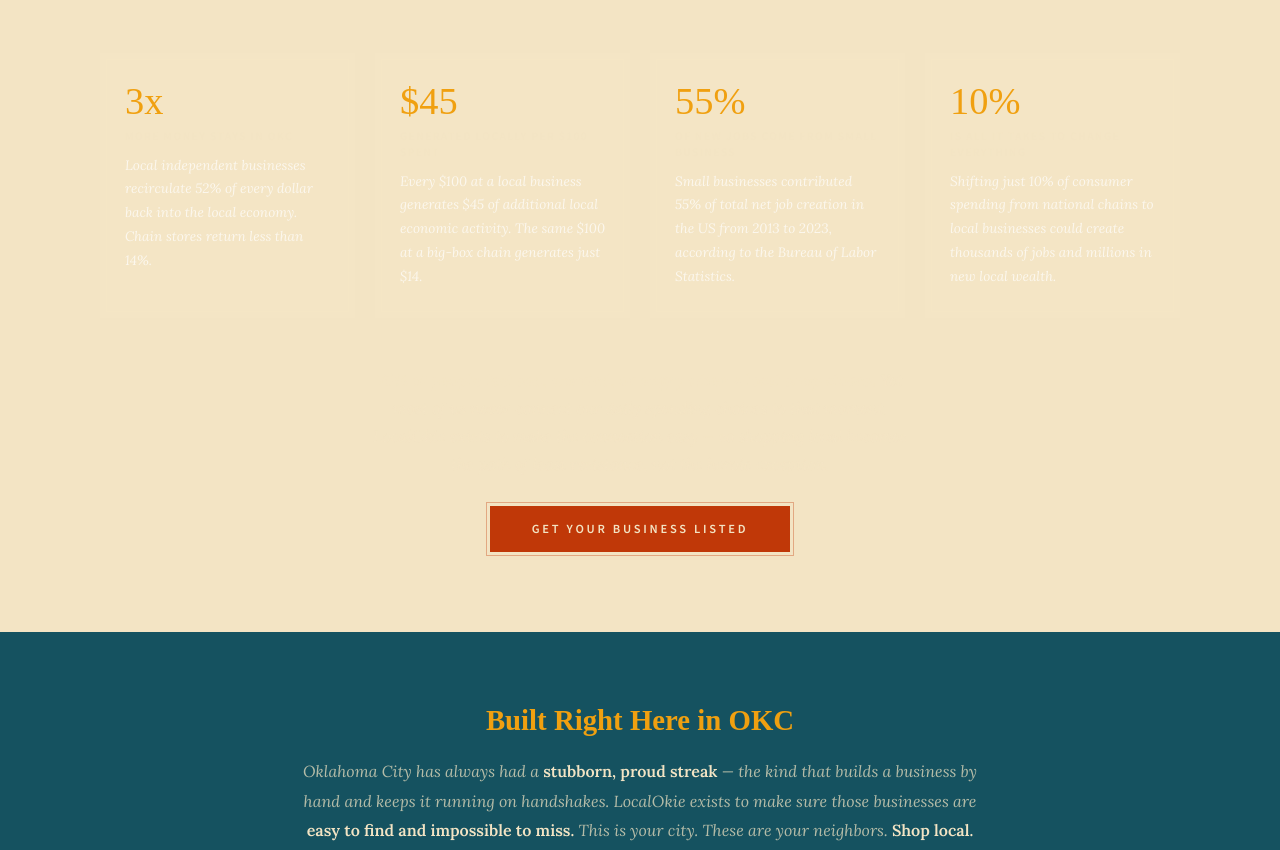
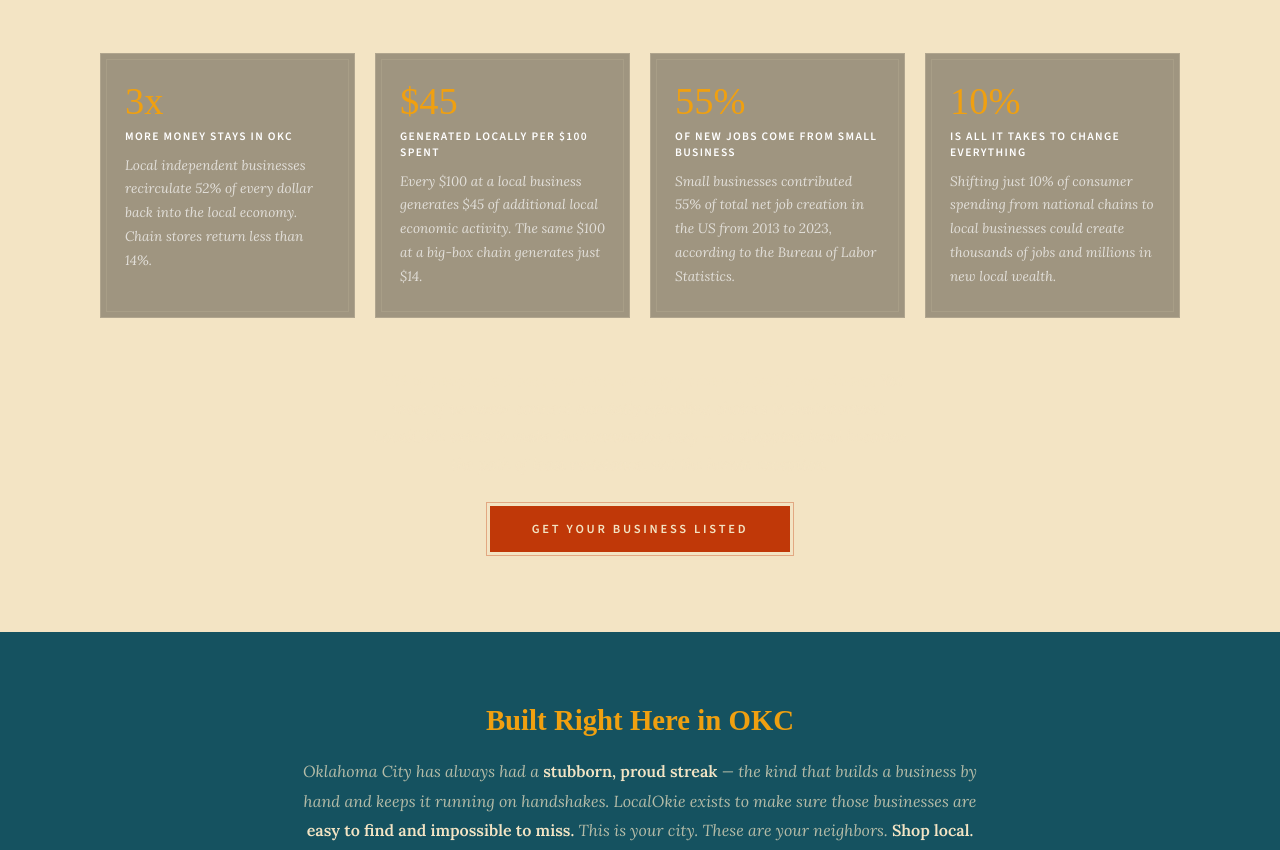
Before and after one commit to whittyworks/LocalOkies, a plain HTML site: page index.html in a window 1280 px wide. Shown: the part 3032-3882 px from the top of the page. Drawn offline with nearby package versions, Linux system fonts and the light colour scheme; a web font is replaced by a local one.

Commit message:
update stats

```diff
--- a/index.html
+++ b/index.html
@@ -162,11 +162,11 @@
     .dollar-label { font-family: 'Source Sans 3', sans-serif; font-size: 0.68rem; font-weight: 600; letter-spacing: 0.16em; text-transform: uppercase; color: rgba(255,255,255,0.9); margin-bottom: 0.6rem; }
     .dollar-context { font-size: 0.82rem; font-style: italic; color: rgba(255,255,255,0.75); line-height: 1.6; }
     .stat-grid { display: grid; grid-template-columns: repeat(auto-fill, minmax(230px, 1fr)); gap: 1.25rem; margin-bottom: 3rem; }
-    .stat-card { background: rgba(243,228,196,0.06); border: 1px solid rgba(243,228,196,0.12); padding: 1.75rem 1.5rem; position: relative; transition: background 0.2s; }
-    .stat-card:hover { background: rgba(243,228,196,0.1); }
-    .stat-card::before { content: ''; position: absolute; inset: 5px; border: 1px solid rgba(243,228,196,0.06); pointer-events: none; }
+    .stat-card { background: rgba(0,0,0,0.35); border: 1px solid rgba(243,228,196,0.2); padding: 1.75rem 1.5rem; position: relative; transition: background 0.2s; }
+    .stat-card:hover { background: rgba(0,0,0,0.5); }
+    .stat-card::before { content: ''; position: absolute; inset: 5px; border: 1px solid rgba(243,228,196,0.1); pointer-events: none; }
     .stat-num { font-family: 'Rye', serif; font-size: 2.4rem; color: var(--amber); line-height: 1; margin-bottom: 0.5rem; }
-    .stat-headline { font-family: 'Source Sans 3', sans-serif; font-size: 0.72rem; font-weight: 600; letter-spacing: 0.12em; text-transform: uppercase; color: var(--parchment); margin-bottom: 0.6rem; }
+    .stat-headline { font-family: 'Source Sans 3', sans-serif; font-size: 0.72rem; font-weight: 600; letter-spacing: 0.12em; text-transform: uppercase; color: #ffffff; margin-bottom: 0.6rem; }
     .stat-detail { font-size: 0.85rem; line-height: 1.75; color: rgba(255,255,255,0.7); font-style: italic; }
     .shoplocal-cta-text { font-size: 1rem; color: rgba(243,228,196,0.7); font-style: italic; max-width: 560px; margin: 0 auto 1.75rem; line-height: 1.75; text-align: center; }
     .shoplocal-cta-text strong { color: var(--parchment); font-style: normal; }
```
